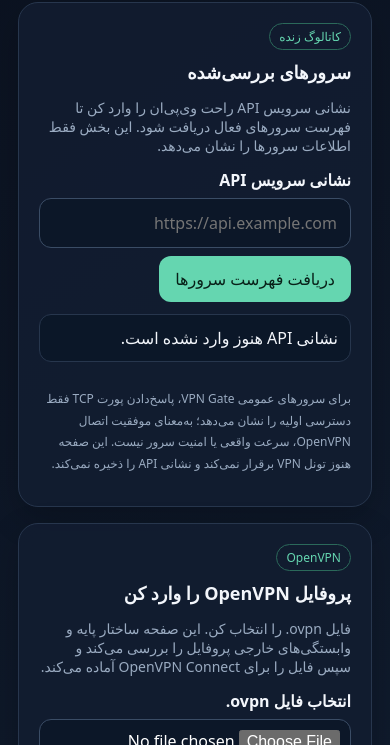
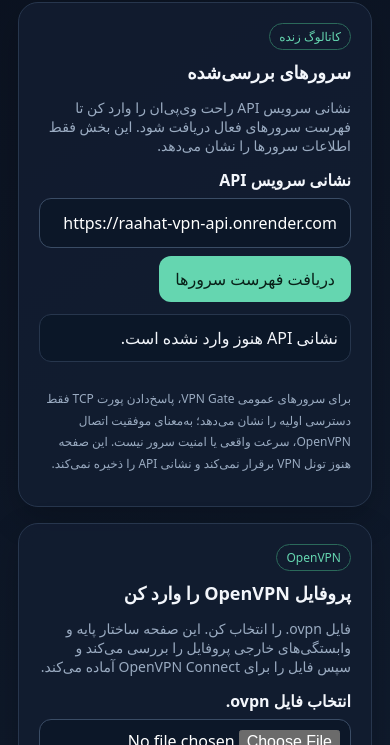
Before and after one commit to idan8005/OneTapVPN, a plain HTML site: page clients/ios-companion/index.html in a window 390 px wide. Shown: the part 99-844 px from the top of the page. Drawn offline with Linux system fonts and the light colour scheme.

Commit message:
Set hosted Raahat API as iPhone companion default

```diff
--- a/clients/ios-companion/index.html
+++ b/clients/ios-companion/index.html
@@ -15,7 +15,7 @@ main{width:min(760px,100%);margin:auto;padding:28px 18px 48px}.brand{display:fle
 <body><main>
 <header class="brand"><img src="./icon.svg" alt="لوگوی راحت وی‌پی‌ان"><div><h1>راحت وی‌پی‌ان</h1><div class="sub">همراه وب آیفون · نسخه آزمایشی 0.2.0</div></div></header>
 <section class="card" id="catalogueCard"><span class="pill">کاتالوگ زنده</span><h2>سرورهای بررسی‌شده</h2><p class="muted">نشانی سرویس API راحت وی‌پی‌ان را وارد کن تا فهرست سرورهای فعال دریافت شود. این بخش فقط اطلاعات سرورها را نشان می‌دهد.</p>
-<label for="apiBase">نشانی سرویس API</label><input id="apiBase" type="url" inputmode="url" autocomplete="url" placeholder="https://api.example.com">
+<label for="apiBase">نشانی سرویس API</label><input id="apiBase" type="url" inputmode="url" autocomplete="url" value="https://raahat-vpn-api.onrender.com" placeholder="https://raahat-vpn-api.onrender.com">
 <div class="actions"><button id="loadServers">دریافت فهرست سرورها</button></div>
 <div id="catalogueStatus" class="status" aria-live="polite">نشانی API هنوز وارد نشده است.</div><div id="serverList" class="server-list" aria-live="polite"></div>
 <p class="small">برای سرورهای عمومی VPN Gate، پاسخ‌دادن پورت TCP فقط دسترسی اولیه را نشان می‌دهد؛ به‌معنای موفقیت اتصال OpenVPN، سرعت واقعی یا امنیت سرور نیست. این صفحه هنوز تونل VPN برقرار نمی‌کند و نشانی API را ذخیره نمی‌کند.</p></section>
```
